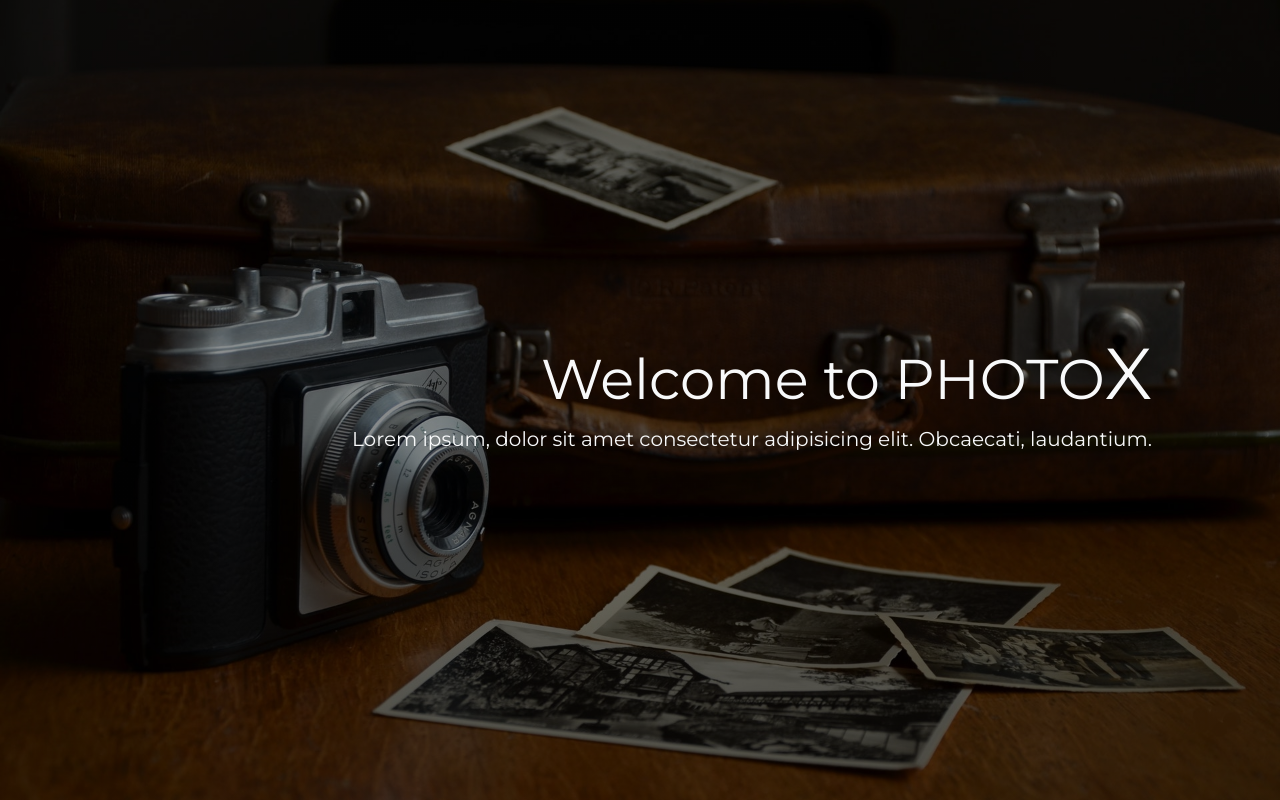
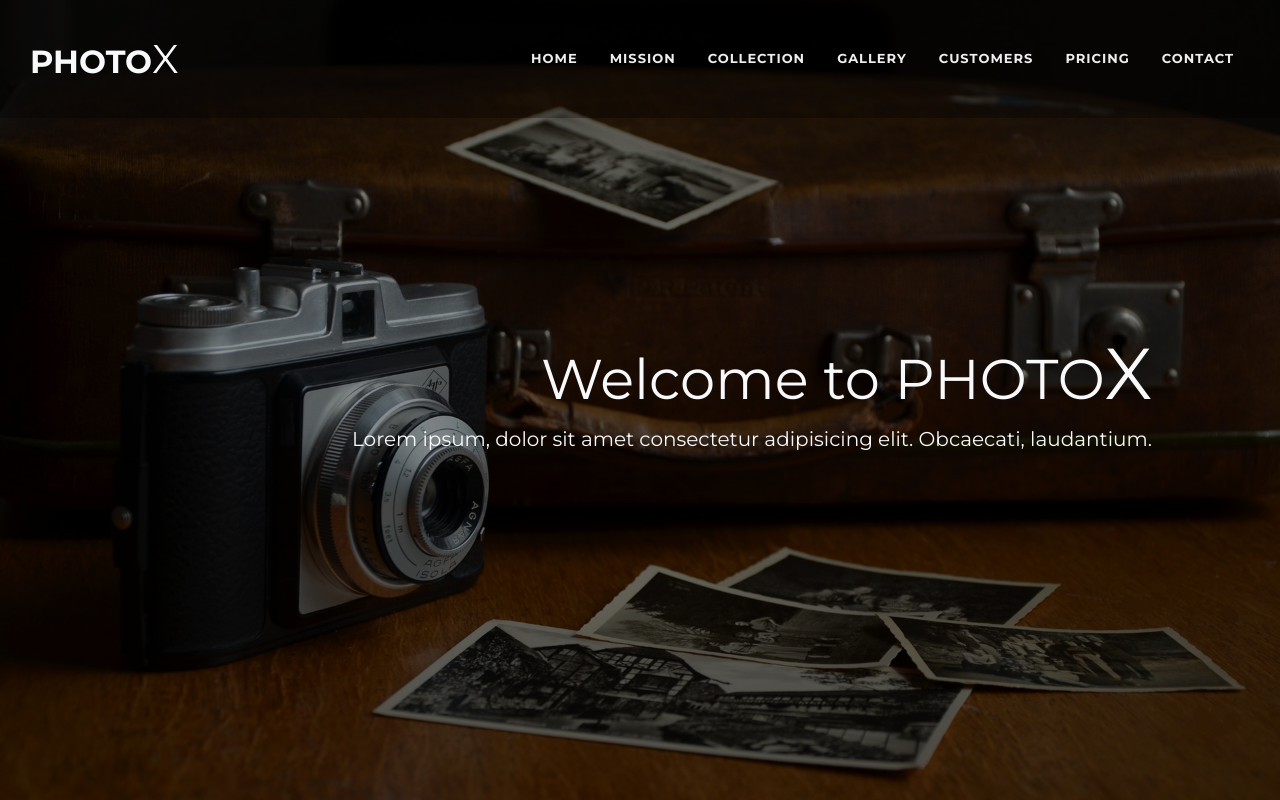
Before and after one commit to gosherama/photox, a plain HTML site: page index.htm in a window 1280 px wide. Drawn offline with nearby package versions, Linux system fonts and the light colour scheme.

Commit message:
added navigation, styling and responsive layout

```diff
--- a/index.htm
+++ b/index.htm
@@ -16,6 +16,38 @@
 <!-- Header -->
 <header>
 <!-- Navbar -->
+<nav class='navbar navbar-expand-lg fixed-top nav-menu'>
+    <a href="#" class='navbar-brand text-light text-uppercase'><span class='h2 font-weight-bold'>photo</span><span class='h1'>X</span></a>
+    <button class='navbar-toggler' type='button' data-toggle='collapse' data-target='#myNavbar'>
+        <div class='bg-light line1'></div>
+        <div class='bg-light line2'></div>
+        <div class='bg-light line3'></div>
+    </button>
+    <div class="collapse navbar-collapse justify-content-end text-uppercase font-weight-bold" id='myNavbar'>
+        <ul class="navbar-nav">
+            <li class="nav-item">
+              <a href="#" class='nav-link m-2 menu-item'>Home</a>
+            </li>
+            <li class="nav-item">
+              <a href="#" class='nav-link m-2 menu-item'>Mission</a>
+            </li>
+            <li class="nav-item">
+              <a href="#" class='nav-link m-2 menu-item'>Collection</a>
+            </li>
+            <li class="nav-item">
+              <a href="#" class='nav-link m-2 menu-item'>Gallery</a>
+            </li>
+            <li class="nav-item">
+              <a href="#" class='nav-link m-2 menu-item'>Customers</a>
+            </li>
+            <li class="nav-item">
+              <a href="#" class='nav-link m-2 menu-item'>Pricing</a>
+            </li>
+            <li class="nav-item">
+              <a href="#" class='nav-link m-2 menu-item'>Contact</a>
+            </li>
+    </div>
+</nav>
 
 <!-- end of Navbar  -->
 
--- a/style.css
+++ b/style.css
@@ -8,8 +8,39 @@ header {
     background: linear-gradient(rgba(0,0,0,.4), rgba(0,0,0,.5)),url(img/header-img.jpeg) no-repeat center center /cover;
 }
 
+/* Navbar */
+.nav-menu {
+    background: linear-gradient(rgba(0,0,0,.3), rgba(0,0,0,.3));
+    padding: 30px;
+}
+.menu-item {
+    font-size: 13px;
+    letter-spacing: 1px;
+    color: #eee;
+    transition: color .5s;
+}
+.menu-item:hover {
+    color: #70ead2;
+}
+.line1, .line2, .line3 {
+    width: 23px;
+    height: 3px;
+    margin: 5px;
+}
 
-/* Navbar */
+.line1 {
+    transform: rotate(-45deg);
+}
+.line2 {
+    opacity: 0;
+}
+.line3 {
+    transform: rotate(45deg);
+}
+
+
+
+
 /* End of navbar */
 
 /* Banner */
@@ -20,21 +51,16 @@ header {
     transform: translate(-50%, -50%);
     width: 80%;
 }
-
 .banner-heading {
     animation-name: anim;
     animation-duration: 2s;
 }
-
 .banner-par {
     animation-name: anim;
     animation-duration: 2s;
     animation-delay: .5s;
     animation-fill-mode: backwards;
 }
-
-
-
 @keyframes anim {
     0% {
         transform: translateX(-100px);
@@ -45,7 +71,6 @@ header {
         opacity: 1;
     }
 }
-
 /* End of banner */
 
 /* End of header */
```
